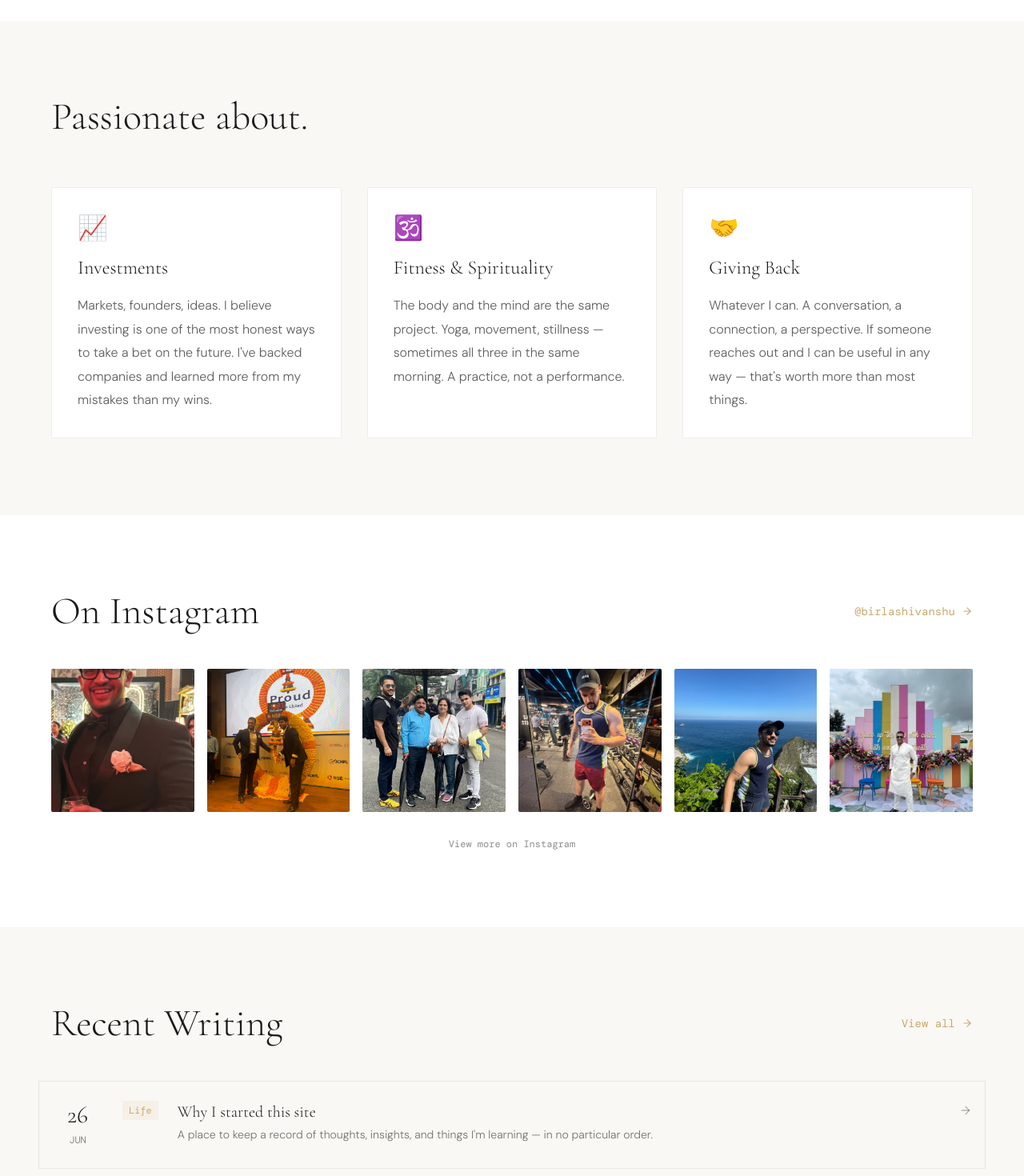
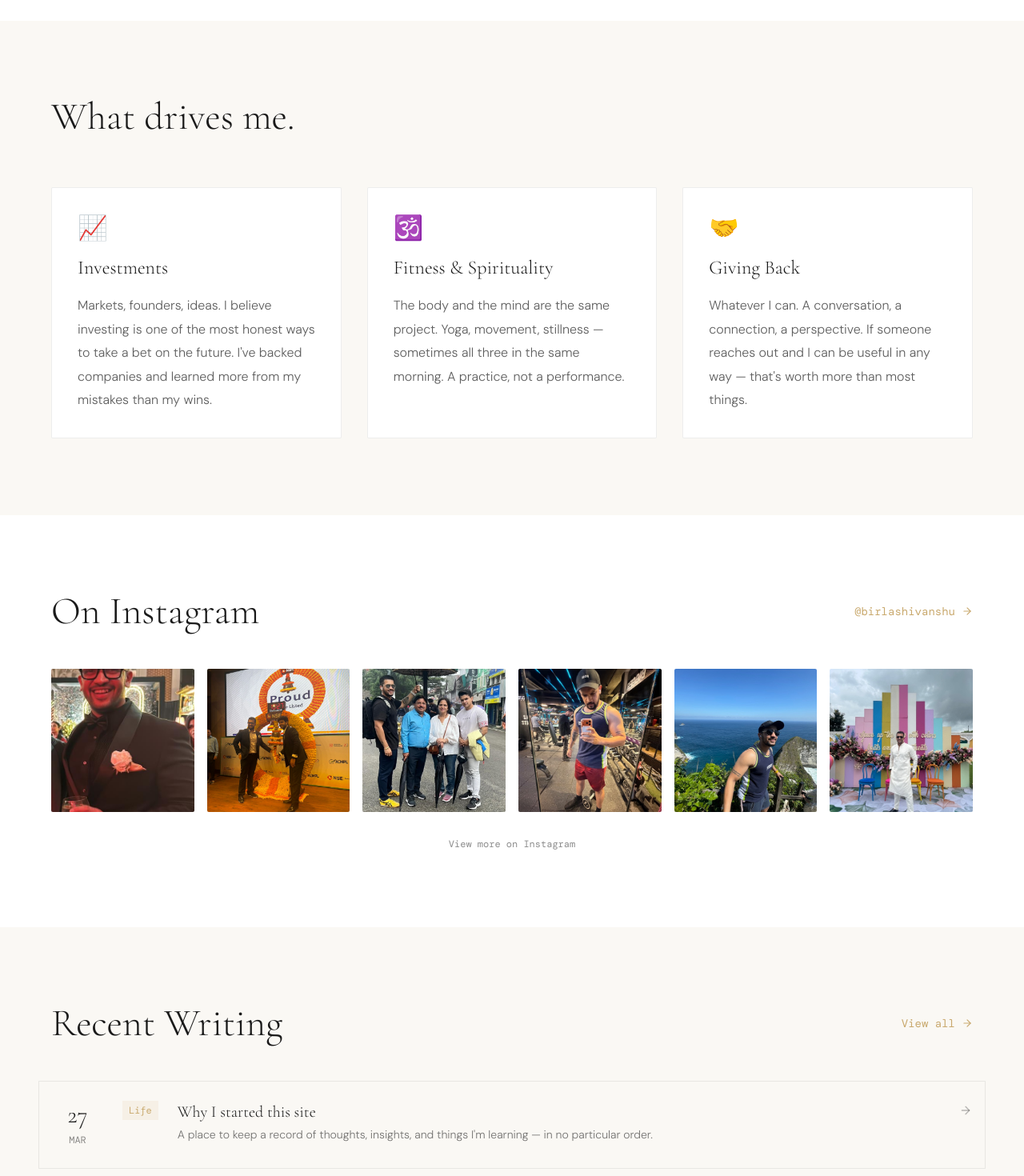
Before and after one commit to shivanshu-makia/shivanshubirla.com, a Next.js app in the folder shivanshubirla-website/: page / in a window 1280 px wide. Shown: the part 1420-2890 px from the top of the page at 80% size. Built offline with nearby package versions, Linux system fonts and the light colour scheme; a web font is replaced by a local one.

Commit message:
Replace "Passionate about" with "What drives me" + fix blog date to 2026-03-27

```diff
--- a/shivanshubirla-website/app/page.tsx
+++ b/shivanshubirla-website/app/page.tsx
@@ -267,7 +267,7 @@ function PassionsSection() {
           transition={{ duration: 0.6 }}
           className="font-display text-4xl md:text-5xl text-text mb-16"
         >
-          Passionate about.
+          What drives me.
         </motion.h2>
 
         <motion.div
@@ -360,7 +360,7 @@ function RecentWritingSection() {
     {
       slug: 'why-i-started-this-site',
       title: 'Why I started this site',
-      date: '2025-06-26',
+      date: '2026-03-27',
       category: 'Life',
       excerpt: 'A place to keep a record of thoughts, insights, and things I\'m learning — in no particular order.'
     }
```
